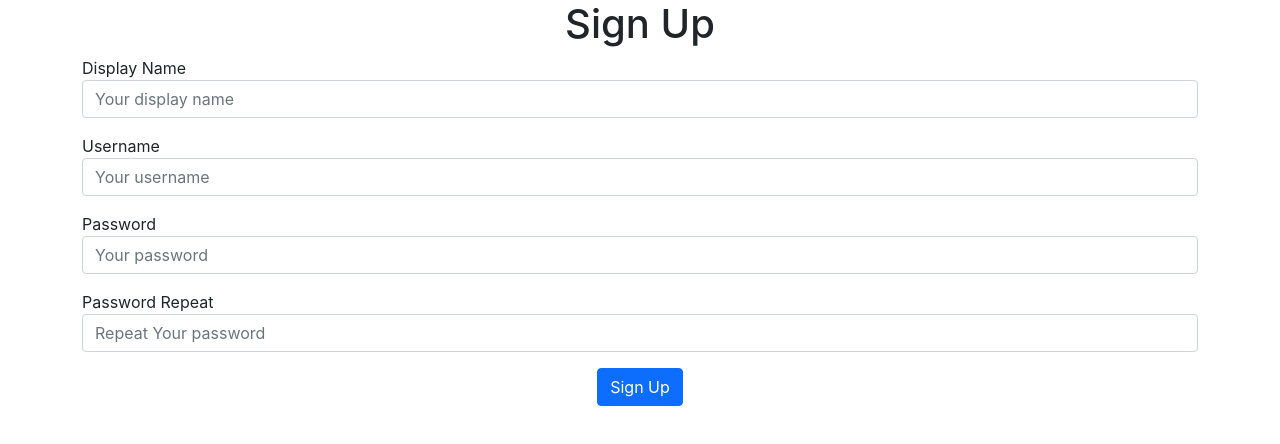
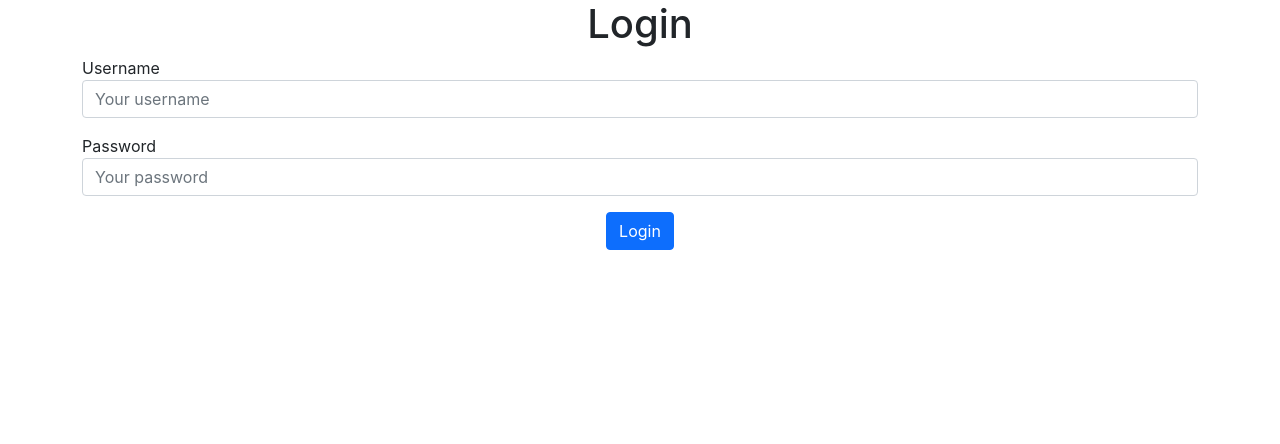
Before and after one commit to EddieSource/Roaster, a React (Create React App) app in the folder frontend/: page / in a window 1280 px wide. Shown: the top 444 px of the page. Built offline with nearby package versions, Linux system fonts and the light colour scheme.

Commit message:
add login page

```diff
--- a/frontend/src/App.js
+++ b/frontend/src/App.js
@@ -1,15 +1,17 @@
-import logo from './logo.svg';
-import './App.css';
-import UserSignupPage from './pages/UserSignupPage';
-import * as apiCalls from './api/apiCalls'
+import logo from "./logo.svg";
+import "./App.css";
+import UserSignupPage from "./pages/UserSignupPage";
+import * as apiCalls from "./api/apiCalls";
+import LoginPage from "./pages/LoginPage";
 
 const actions = {
-  postSignup: apiCalls.signup
-}
+  postSignup: apiCalls.signup,
+};
 
 function App() {
   return (
-      <UserSignupPage actions = {actions}/>
+    // <UserSignupPage actions = {actions}/>
+    <LoginPage />
   );
 }
 
--- /dev/null
+++ b/frontend/src/pages/LoginPage.js
@@ -0,0 +1,21 @@
+import React from "react";
+import Input from "../components/Input";
+
+const LoginPage = () => {
+  return (
+    <div className="container">
+      <h1 className="text-center">Login</h1>
+      <div className="col-12 mb-3">
+        <Input label="Username" placeholder="Your username" />
+      </div>
+      <div className="col-12 mb-3">
+        <Input label="Password" placeholder="Your password" type="password" />
+      </div>
+      <div className="text-center">
+        <button className="btn btn-primary">Login</button>
+      </div>
+    </div>
+  );
+};
+
+export default LoginPage;
```
Also changed, not shown: 1 other file (tests, documents, lock files or other folders).
